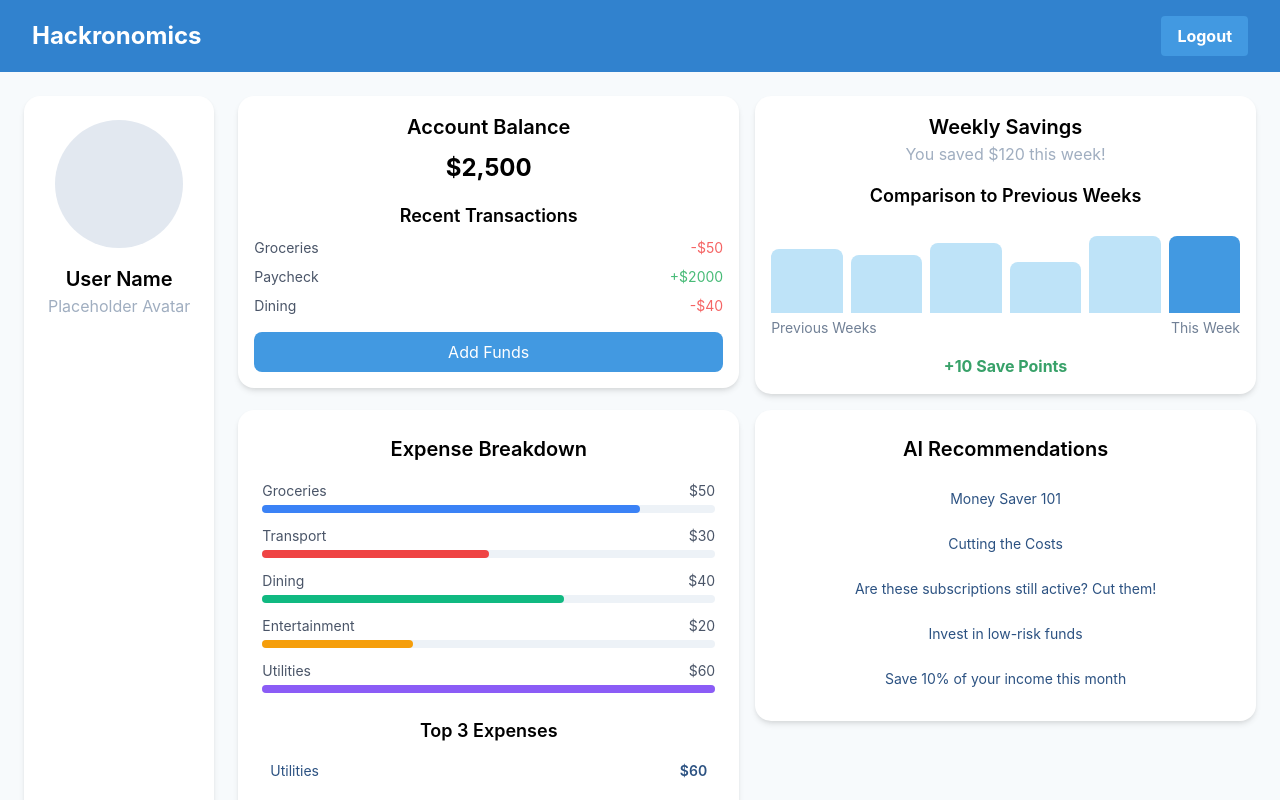
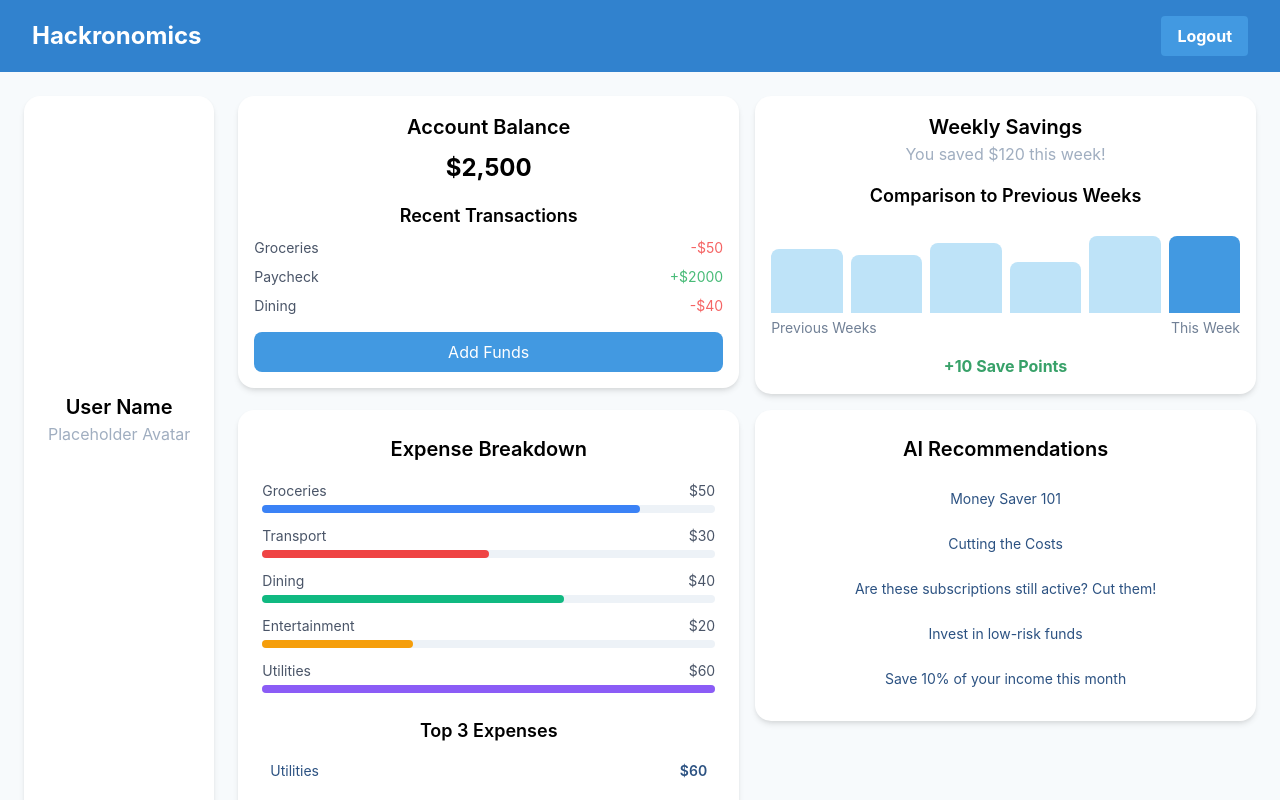
Before and after one commit to Ehiane/Hackronomics, a React (Create React App) app in the folder frontend/: page /dashboard in a window 1280 px wide. Shown: the top 800 px of the page. Built offline with nearby package versions, Linux system fonts and the light colour scheme.

Commit message:
The Avatar is not being rendered because of a dependency issue. it is currently commented out

```diff
--- /dev/null
+++ b/frontend/src/components/Avatar3D.jsx
@@ -0,0 +1,26 @@
+import React from "react";
+import { useLoader } from '@react-three/fiber'
+import { FBXLoader } from 'three/examples/jsm/loaders/FBXLoader'
+import { Canvas } from "@react-three/fiber";
+import { OrbitControls, useFBX } from "@react-three/drei";
+import { Suspense } from "react";
+
+
+
+function AvatarModel() {
+  const fbx = useFBX('/avatar.fbx')
+  return <primitive object={fbx} />
+};
+
+const Avatar3D = () => {
+  return (
+    <Canvas>
+      <ambientLight intensity={1.5} />
+      <Suspense fallback={<div>Loading...</div>}>
+        <AvatarModel />
+      </Suspense>
+    </Canvas>
+  );
+};
+
+export default Avatar3D;
--- a/frontend/src/components/Dashboard.tsx
+++ b/frontend/src/components/Dashboard.tsx
@@ -1,11 +1,12 @@
 import React from "react";
-import Card, { CardContent } from "../components/Card";
-import Button from "../components/Button";
+import Card, { CardContent } from "./Card";
+import Button from "./Button";
 import { motion } from "framer-motion";
-import AIRecommendations from "../components/AIRecommendations";
-import ExpenseBreakdown from "../components/ExpenseBreakdown";
-import WeeklySavings from "../components/WeeklySavings";
-import BalanceCard from "../components/BalanceCard"; // Import the new component
+import AIRecommendations from "./AIRecommendations";
+import ExpenseBreakdown from "./ExpenseBreakdown";
+import WeeklySavings from "./WeeklySavings";
+import BalanceCard from "./BalanceCard";
+import Avatar3D from "./Avatar3D";
 
 const Dashboard = () => {
   return (
@@ -20,8 +21,10 @@ const Dashboard = () => {
       <main className="p-6 flex-1 flex">
         {/* Sidebar with Avatar */}
         <div className="w-[400px] bg-white shadow-md rounded-2xl p-6 flex flex-col items-center mr-6">
-          <div className="w-32 h-32 bg-gray-300 rounded-full mb-4"></div>
-          <h2 className="text-xl font-semibold">User Name</h2>
+          <div className="w-full h-64">
+         {/*  <Avatar3D />   */}
+          </div>
+          <h2 className="text-xl font-semibold mt-4">User Name</h2>
           <p className="text-gray-500">Placeholder Avatar</p>
         </div>
 
@@ -29,7 +32,7 @@ const Dashboard = () => {
         <div className="flex-1 grid grid-cols-1 md:grid-cols-2 gap-4">
           {/* Balance Card */}
           <motion.div whileHover={{ scale: 1.05 }}>
-            <BalanceCard /> {/* Use the new component here */}
+            <BalanceCard />
           </motion.div>
 
           {/* Weekly Savings Card */}
--- a/package.json
+++ b/package.json
@@ -1,9 +1,14 @@
 {
   "dependencies": {
+    "@react-three/drei": "^9.121.5",
+    "@react-three/fiber": "^8.17.14",
     "chart.js": "^4.4.7",
+    "react": "^18.3.1",
     "react-chartjs-2": "^5.3.0",
+    "react-dom": "^18.3.1",
     "recharts": "^2.15.1",
     "shadcn-ui": "^0.9.4",
+    "three": "^0.173.0",
     "ui": "github:shadcn/ui",
     "victory": "^37.3.6"
   }
```
Also changed, not shown: 2 other files (tests, documents, lock files or other folders).
